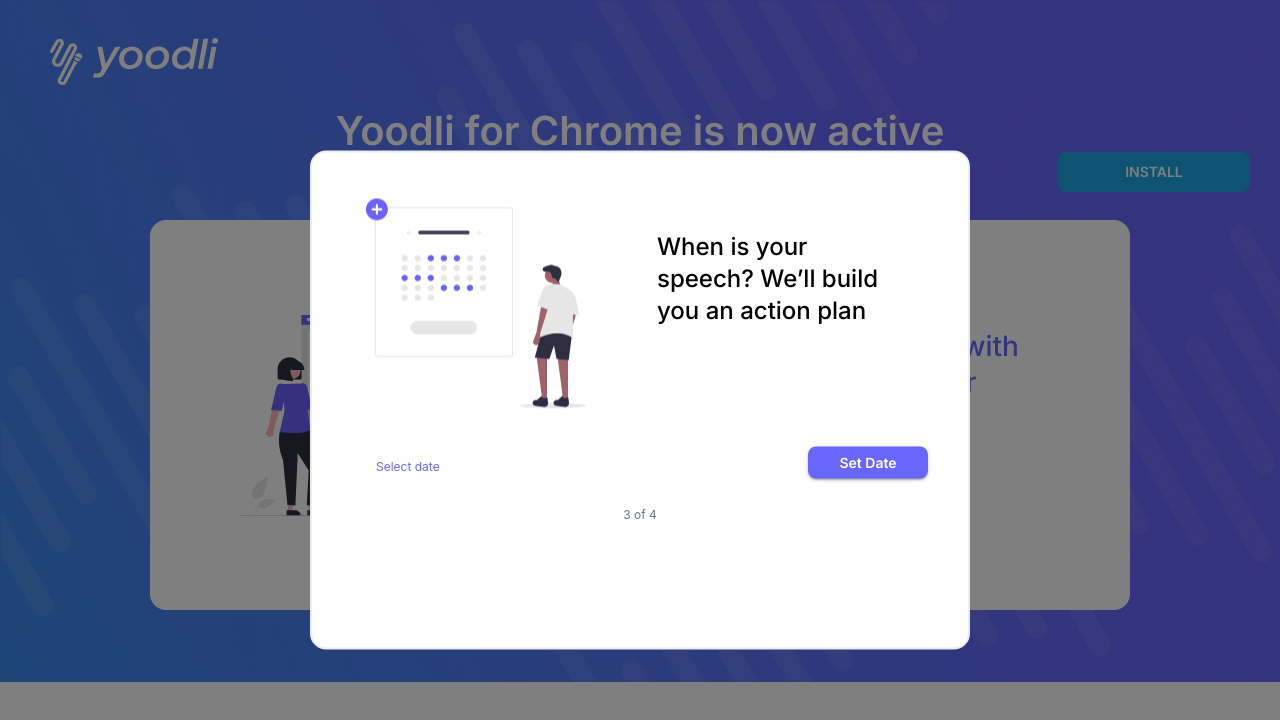
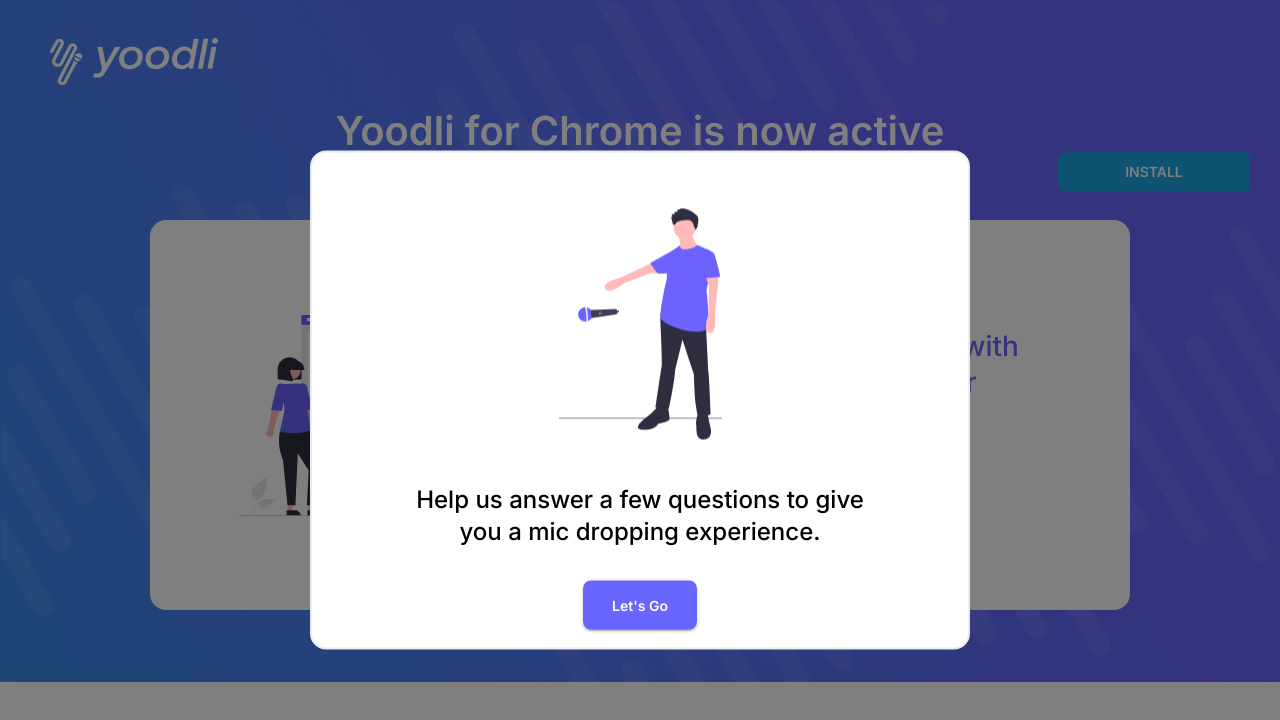
Before and after one commit to qasimfida/Mui_questionair, a React (Create React App) app: page / in a window 1280 px wide. Shown: the top 720 px of the page. Built offline with nearby package versions, Linux system fonts and the light colour scheme.

Commit message:
added change

```diff
--- a/src/components/Questionair/Step4.jsx
+++ b/src/components/Questionair/Step4.jsx
@@ -45,7 +45,7 @@
   };
   const onDelete = (i) => {
     const arr = [...emails];
-    arr.splice(1, i);
+    arr.splice(i, 1);
     setEmails([...arr]);
   };
   return (
--- a/src/components/Questionair/index.jsx
+++ b/src/components/Questionair/index.jsx
@@ -33,7 +33,7 @@
     date: moment().format("L"),
     emails: [],
   });
-  const [step, setStep] = useState(3);
+  const [step, setStep] = useState(0);
   const updateState = (key, value) => {
     if (key === "date" && !validDate(value)) {
       return 0
```
